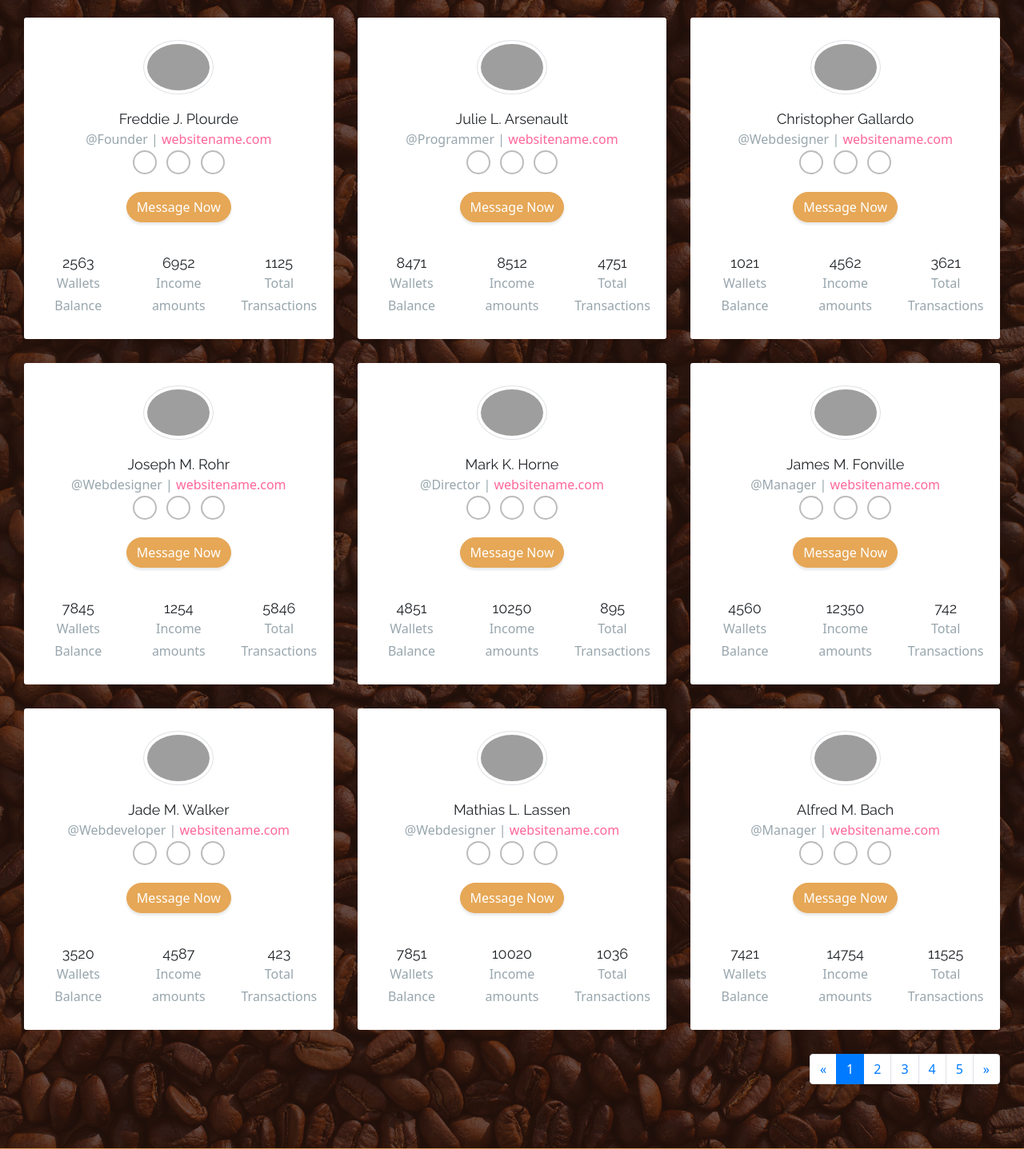
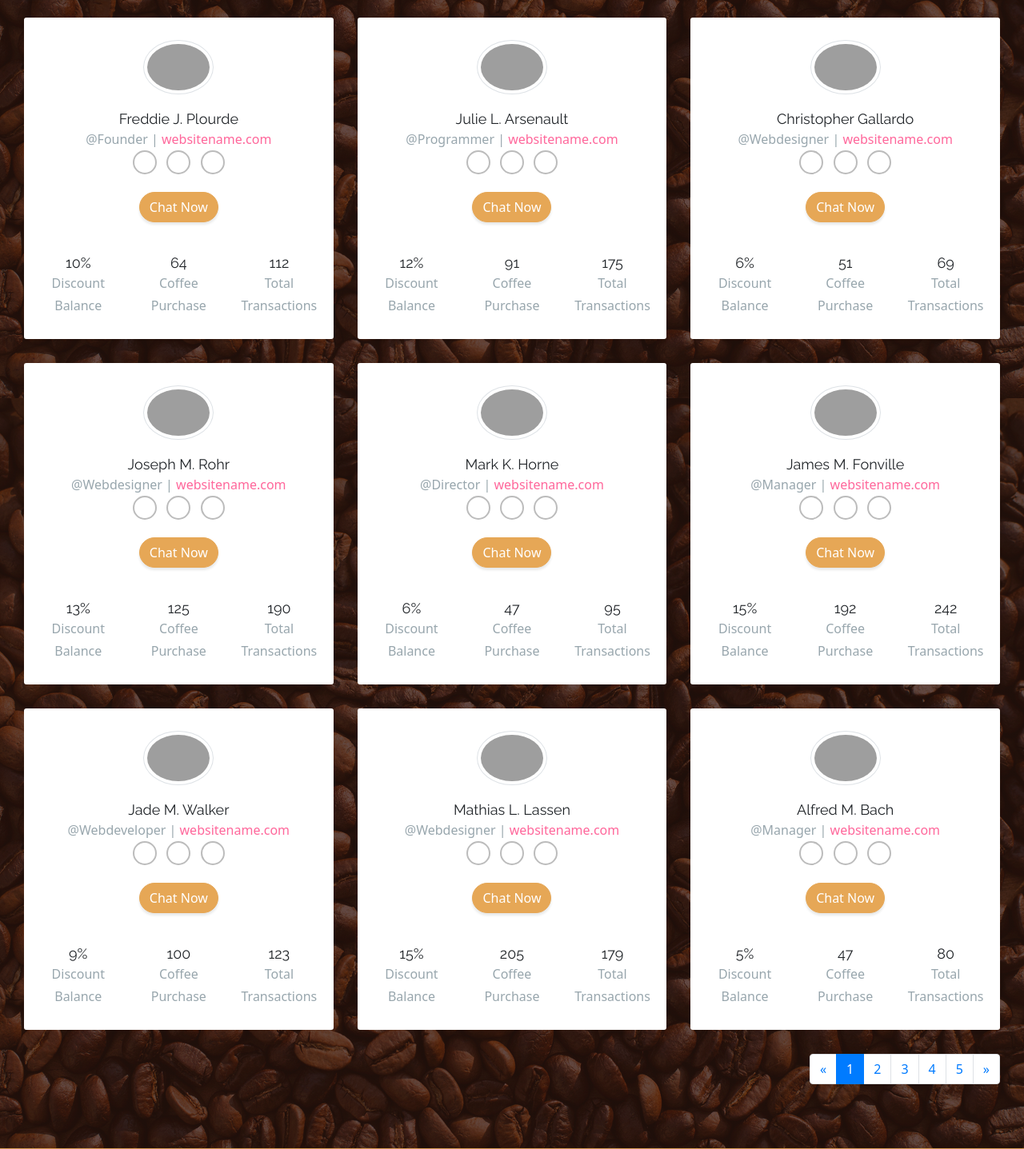
Before and after one commit to Peristratus/cafe-flask-app, a Flask app: page /chat in a window 1280 px wide. Shown: the part 478-1915 px from the top of the page at 80% size. Run offline with Flask 2, Linux system fonts and the light colour scheme; some libraries are stand-ins or nearby versions; grey boxes are pictures that could not be loaded.

Commit message:
corrected the TEXT in the cards

```diff
--- a/templates/chat.html
+++ b/templates/chat.html
@@ -22,24 +22,24 @@
                             <li class="list-inline-item"><a title="" data-placement="top" data-toggle="tooltip" class="tooltips" href="" data-original-title="Twitter"><i class="fa fa-twitter"></i></a></li>
                             <li class="list-inline-item"><a title="" data-placement="top" data-toggle="tooltip" class="tooltips" href="" data-original-title="Skype"><i class="fa fa-skype"></i></a></li>
                         </ul>
-                        <button type="button" class="btn btn-primary mt-3 btn-rounded waves-effect w-md waves-light">Message Now</button>
+                        <button type="button" class="btn btn-primary mt-3 btn-rounded waves-effect w-md waves-light">Chat Now</button>
                         <div class="mt-4">
                             <div class="row">
                                 <div class="col-4">
                                     <div class="mt-3">
-                                        <h4>2563</h4>
-                                        <p class="mb-0 text-muted">Wallets Balance</p>
+                                        <h4>10%</h4>
+                                        <p class="mb-0 text-muted">Discount Balance</p>
                                     </div>
                                 </div>
                                 <div class="col-4">
                                     <div class="mt-3">
-                                        <h4>6952</h4>
-                                        <p class="mb-0 text-muted">Income amounts</p>
+                                        <h4>64</h4>
+                                        <p class="mb-0 text-muted">Coffee Purchase</p>
                                     </div>
                                 </div>
                                 <div class="col-4">
                                     <div class="mt-3">
-                                        <h4>1125</h4>
+                                        <h4>112</h4>
                                         <p class="mb-0 text-muted">Total Transactions</p>
                                     </div>
                                 </div>
@@ -62,24 +62,24 @@
                             <li class="list-inline-item"><a title="" data-placement="top" data-toggle="tooltip" class="tooltips" href="" data-original-title="Twitter"><i class="fa fa-twitter"></i></a></li>
                             <li class="list-inline-item"><a title="" data-placement="top" data-toggle="tooltip" class="tooltips" href="" data-original-title="Skype"><i class="fa fa-skype"></i></a></li>
                         </ul>
-                        <button type="button" class="btn btn-primary mt-3 btn-rounded waves-effect w-md waves-light">Message Now</button>
+                        <button type="button" class="btn btn-primary mt-3 btn-rounded waves-effect w-md waves-light">Chat Now</button>
                         <div class="mt-4">
                             <div class="row">
                                 <div class="col-4">
                                     <div class="mt-3">
-                                        <h4>8471</h4>
-                                        <p class="mb-0 text-muted">Wallets Balance</p>
+                                        <h4>12%</h4>
+                                        <p class="mb-0 text-muted">Discount Balance</p>
                                     </div>
                                 </div>
                                 <div class="col-4">
                                     <div class="mt-3">
-                                        <h4>8512</h4>
-                                        <p class="mb-0 text-muted">Income amounts</p>
+                                        <h4>91</h4>
+                                        <p class="mb-0 text-muted">Coffee Purchase</p>
                                     </div>
                                 </div>
                                 <div class="col-4">
                                     <div class="mt-3">
-                                        <h4>4751</h4>
+                                        <h4>175</h4>
                                         <p class="mb-0 text-muted">Total Transactions</p>
                                     </div>
                                 </div>
@@ -102,24 +102,24 @@
                             <li class="list-inline-item"><a title="" data-placement="top" data-toggle="tooltip" class="tooltips" href="" data-original-title="Twitter"><i class="fa fa-twitter"></i></a></li>
                             <li class="list-inline-item"><a title="" data-placement="top" data-toggle="tooltip" class="tooltips" href="" data-original-title="Skype"><i class="fa fa-skype"></i></a></li>
                         </ul>
-                        <button type="button" class="btn btn-primary mt-3 btn-rounded waves-effect w-md waves-light">Message Now</button>
+                        <button type="button" class="btn btn-primary mt-3 btn-rounded waves-effect w-md waves-light">Chat Now</button>
                         <div class="mt-4">
                             <div class="row">
                                 <div class="col-4">
                                     <div class="mt-3">
-                                        <h4>1021</h4>
-                                        <p class="mb-0 text-muted">Wallets Balance</p>
+                                        <h4>6%</h4>
+                                        <p class="mb-0 text-muted">Discount Balance</p>
                                     </div>
                                 </div>
                                 <div class="col-4">
                                     <div class="mt-3">
-                                        <h4>4562</h4>
-                                        <p class="mb-0 text-muted">Income amounts</p>
+                                        <h4>51</h4>
+                                        <p class="mb-0 text-muted">Coffee Purchase</p>
                                     </div>
                                 </div>
                                 <div class="col-4">
                                     <div class="mt-3">
-                                        <h4>3621</h4>
+                                        <h4>69</h4>
                                         <p class="mb-0 text-muted">Total Transactions</p>
                                     </div>
                                 </div>
@@ -145,24 +145,24 @@
                             <li class="list-inline-item"><a title="" data-placement="top" data-toggle="tooltip" class="tooltips" href="" data-original-title="Twitter"><i class="fa fa-twitter"></i></a></li>
                             <li class="list-inline-item"><a title="" data-placement="top" data-toggle="tooltip" class="tooltips" href="" data-original-title="Skype"><i class="fa fa-skype"></i></a></li>
                         </ul>
-                        <button type="button" class="btn btn-primary mt-3 btn-rounded waves-effect w-md waves-light">Message Now</button>
+                        <button type="button" class="btn btn-primary mt-3 btn-rounded waves-effect w-md waves-light">Chat Now</button>
                         <div class="mt-4">
                             <div class="row">
                                 <div class="col-4">
                                     <div class="mt-3">
-                                        <h4>7845</h4>
-                                        <p class="mb-0 text-muted">Wallets Balance</p>
+                                        <h4>13%</h4>
+                                        <p class="mb-0 text-muted">Discount Balance</p>
                                     </div>
                                 </div>
                                 <div class="col-4">
                                     <div class="mt-3">
-                                        <h4>1254</h4>
-                                        <p class="mb-0 text-muted">Income amounts</p>
+                                        <h4>125</h4>
+                                        <p class="mb-0 text-muted">Coffee Purchase</p>
                                     </div>
                                 </div>
                                 <div class="col-4">
                                     <div class="mt-3">
-                                        <h4>5846</h4>
+                                        <h4>190</h4>
                                         <p class="mb-0 text-muted">Total Transactions</p>
                                     </div>
                                 </div>
@@ -185,24 +185,24 @@
                             <li class="list-inline-item"><a title="" data-placement="top" data-toggle="tooltip" class="tooltips" href="" data-original-title="Twitter"><i class="fa fa-twitter"></i></a></li>
                             <li class="list-inline-item"><a title="" data-placement="top" data-toggle="tooltip" class="tooltips" href="" data-original-title="Skype"><i class="fa fa-skype"></i></a></li>
                         </ul>
-                        <button type="button" class="btn btn-primary mt-3 btn-rounded waves-effect w-md waves-light">Message Now</button>
+                        <button type="button" class="btn btn-primary mt-3 btn-rounded waves-effect w-md waves-light">Chat Now</button>
                         <div class="mt-4">
                             <div class="row">
                                 <div class="col-4">
                                     <div class="mt-3">
-                                        <h4>4851</h4>
-                                        <p class="mb-0 text-muted">Wallets Balance</p>
+                                        <h4>6%</h4>
+                                        <p class="mb-0 text-muted">Discount Balance</p>
                                     </div>
                                 </div>
                                 <div class="col-4">
                                     <div class="mt-3">
-                                        <h4>10250</h4>
-                                        <p class="mb-0 text-muted">Income amounts</p>
+                                        <h4>47</h4>
+                                        <p class="mb-0 text-muted">Coffee Purchase</p>
                                     </div>
                                 </div>
                                 <div class="col-4">
                                     <div class="mt-3">
-                                        <h4>895</h4>
+                                        <h4>95</h4>
                                         <p class="mb-0 text-muted">Total Transactions</p>
                                     </div>
                                 </div>
@@ -225,24 +225,24 @@
                             <li class="list-inline-item"><a title="" data-placement="top" data-toggle="tooltip" class="tooltips" href="" data-original-title="Twitter"><i class="fa fa-twitter"></i></a></li>
                             <li class="list-inline-item"><a title="" data-placement="top" data-toggle="tooltip" class="tooltips" href="" data-original-title="Skype"><i class="fa fa-skype"></i></a></li>
                         </ul>
-                        <button type="button" class="btn btn-primary mt-3 btn-rounded waves-effect w-md waves-light">Message Now</button>
+                        <button type="button" class="btn btn-primary mt-3 btn-rounded waves-effect w-md waves-light">Chat Now</button>
                         <div class="mt-4">
                             <div class="row">
                                 <div class="col-4">
                                     <div class="mt-3">
-                                        <h4>4560</h4>
-                                        <p class="mb-0 text-muted">Wallets Balance</p>
+                                        <h4>15%</h4>
+                                        <p class="mb-0 text-muted">Discount Balance</p>
                                     </div>
                                 </div>
                                 <div class="col-4">
                                     <div class="mt-3">
-                                        <h4>12350</h4>
-                                        <p class="mb-0 text-muted">Income amounts</p>
+                                        <h4>192</h4>
+                                        <p class="mb-0 text-muted">Coffee Purchase</p>
                                     </div>
                                 </div>
                                 <div class="col-4">
                                     <div class="mt-3">
-                                        <h4>742</h4>
+                                        <h4>242</h4>
                                         <p class="mb-0 text-muted">Total Transactions</p>
                                     </div>
                                 </div>
@@ -268,24 +268,24 @@
                             <li class="list-inline-item"><a title="" data-placement="top" data-toggle="tooltip" class="tooltips" href="" data-original-title="Twitter"><i class="fa fa-twitter"></i></a></li>
                             <li class="list-inline-item"><a title="" data-placement="top" data-toggle="tooltip" class="tooltips" href="" data-original-title="Skype"><i class="fa fa-skype"></i></a></li>
                         </ul>
-                        <button type="button" class="btn btn-primary mt-3 btn-rounded waves-effect w-md waves-light">Message Now</button>
+                        <button type="button" class="btn btn-primary mt-3 btn-rounded waves-effect w-md waves-light">Chat Now</button>
                         <div class="mt-4">
                             <div class="row">
                                 <div class="col-4">
                                     <div class="mt-3">
-                                        <h4>3520</h4>
-                                        <p class="mb-0 text-muted">Wallets Balance</p>
+                                        <h4>9%</h4>
+                                        <p class="mb-0 text-muted">Discount Balance</p>
                                     </div>
                                 </div>
                                 <div class="col-4">
                                     <div class="mt-3">
-                                        <h4>4587</h4>
-                                        <p class="mb-0 text-muted">Income amounts</p>
+                                        <h4>100</h4>
+                                        <p class="mb-0 text-muted">Coffee Purchase </p>
                                     </div>
                                 </div>
                                 <div class="col-4">
                                     <div class="mt-3">
-                                        <h4>423</h4>
+                                        <h4>123</h4>
                                         <p class="mb-0 text-muted">Total Transactions</p>
                                     </div>
                                 </div>
@@ -308,24 +308,24 @@
                             <li class="list-inline-item"><a title="" data-placement="top" data-toggle="tooltip" class="tooltips" href="" data-original-title="Twitter"><i class="fa fa-twitter"></i></a></li>
                             <li class="list-inline-item"><a title="" data-placement="top" data-toggle="tooltip" class="tooltips" href="" data-original-title="Skype"><i class="fa fa-skype"></i></a></li>
                         </ul>
-                        <button type="button" class="btn btn-primary mt-3 btn-rounded waves-effect w-md waves-light">Message Now</button>
+                        <button type="button" class="btn btn-primary mt-3 btn-rounded waves-effect w-md waves-light">Chat Now</button>
                         <div class="mt-4">
                             <div class="row">
                                 <div class="col-4">
                                     <div class="mt-3">
-                                        <h4>7851</h4>
-                                        <p class="mb-0 text-muted">Wallets Balance</p>
+                                        <h4>15%</h4>
+                                        <p class="mb-0 text-muted">Discount Balance</p>
                                     </div>
                                 </div>
                                 <div class="col-4">
                                     <div class="mt-3">
-                                        <h4>10020</h4>
-                                        <p class="mb-0 text-muted">Income amounts</p>
+                                        <h4>205</h4>
+                                        <p class="mb-0 text-muted">Coffee Purchase</p>
                                     </div>
                                 </div>
                                 <div class="col-4">
                                     <div class="mt-3">
-                                        <h4>1036</h4>
+                                        <h4>179</h4>
                                         <p class="mb-0 text-muted">Total Transactions</p>
                                     </div>
                                 </div>
@@ -348,24 +348,24 @@
                             <li class="list-inline-item"><a title="" data-placement="top" data-toggle="tooltip" class="tooltips" href="" data-original-title="Twitter"><i class="fa fa-twitter"></i></a></li>
                             <li class="list-inline-item"><a title="" data-placement="top" data-toggle="tooltip" class="tooltips" href="" data-original-title="Skype"><i class="fa fa-skype"></i></a></li>
                         </ul>
-                        <button type="button" class="btn btn-primary mt-3 btn-rounded waves-effect w-md waves-light">Message Now</button>
+                        <button type="button" class="btn btn-primary mt-3 btn-rounded waves-effect w-md waves-light">Chat Now</button>
                         <div class="mt-4">
                             <div class="row">
                                 <div class="col-4">
                                     <div class="mt-3">
-                                        <h4>7421</h4>
-                                        <p class="mb-0 text-muted">Wallets Balance</p>
+                                        <h4>5%</h4>
+                                        <p class="mb-0 text-muted">Discount Balance</p>
                                     </div>
                                 </div>
                                 <div class="col-4">
                                     <div class="mt-3">
-                                        <h4>14754</h4>
-                                        <p class="mb-0 text-muted">Income amounts</p>
+                                        <h4>47</h4>
+                                        <p class="mb-0 text-muted">Coffee Purchase</p>
                                     </div>
                                 </div>
                                 <div class="col-4">
                                     <div class="mt-3">
-                                        <h4>11525</h4>
+                                        <h4>80</h4>
                                         <p class="mb-0 text-muted">Total Transactions</p>
                                     </div>
                                 </div>
```
